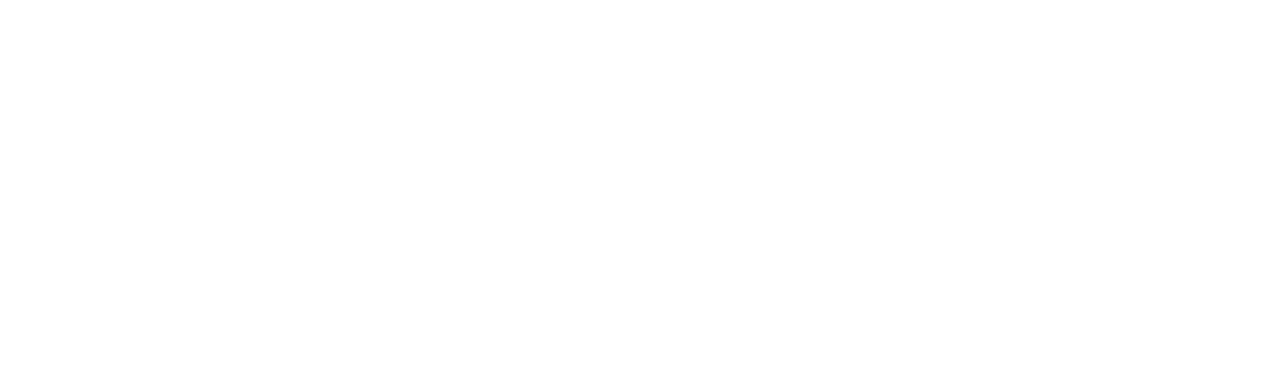
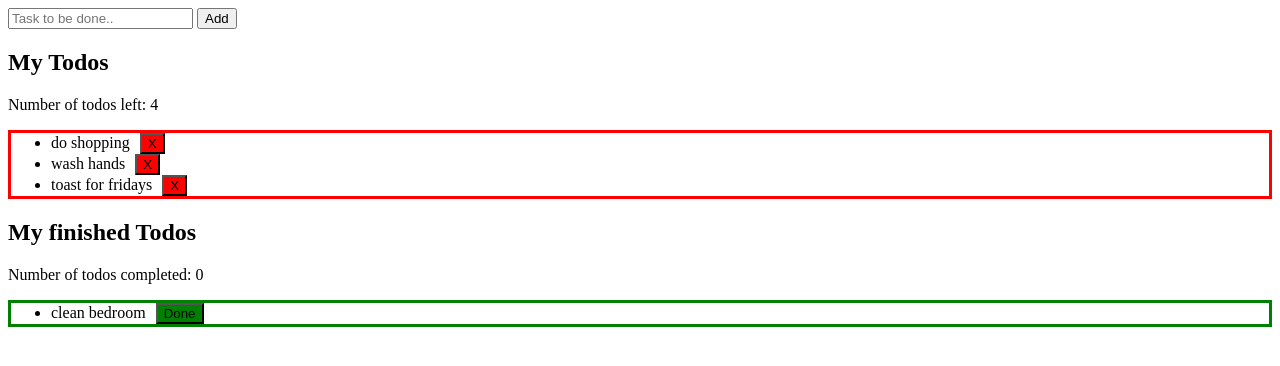
Before and after one commit to danielmedie/todo-task, a website built with Parcel: page src/index.html in a window 1280 px wide. Built offline with nearby package versions, Linux system fonts and the light colour scheme.

Commit message:
started building base

```diff
--- a/src/index.html
+++ b/src/index.html
@@ -9,6 +9,62 @@
     <link rel="stylesheet" href="./scss/main.scss">
 </head>
 <body>
+    <div id="newtask">
+        <input id="inputTodo" type="text" placeholder="Task to be done..">
+        <button id="push" >Add</button>
+     </div>
+
+    <h2>My Todos</h2>
+    <p>Number of todos left: <span id="noOfTodos">0</span></p>
+    <ul id="todoList"></ul>
+
+    <h2>My finished Todos</h2>
+    <p>Number of todos completed: <span id="noOfTodosCompleted">0</span></p>
+    <ul id="finishedTodoList"></ul>
+
 
 </body>
 </html>
+
+<!-- <!DOCTYPE html>
+<html lang="en">
+  <head>
+    <meta charset="UTF-8" />
+    <meta http-equiv="X-UA-Compatible" content="IE=edge" />
+    <meta name="viewport" content="width=device-width, initial-scale=1.0" />
+    <title>To Do List In JavaScript</title>
+    <link rel="stylesheet" href="https://cdn.jsdelivr.net/npm/bootstrap-icons@1.8.3/font/bootstrap-icons.css" /> -->
+    <!-- <link rel="stylesheet" href="./style.css" /> -->
+    <!-- <script src="./js/index.js" defer type="modules"></script>
+    <link rel="stylesheet" href="./scss/main.scss">
+  </head>
+  <body>
+    <div class="container">
+      <header>
+        <div class="header">
+          <h2>Hi Code Explained!</h2>
+        </div>
+        <div class="new-todo">
+          <form id="todoform">
+            <input type="text" name="newtodo" id="newtodo" placeholder="I will do ..." />
+            <button type="submit">
+              <i class="bi bi-plus-circle-fill"></i>
+            </button>
+          </form>
+        </div>
+      </header>
+      <div id="todos-list"> -->
+        <!-- <div class="todo" id="0">
+          <i class="bi bi-circle"></i>
+          <i class="bi bi-check-circle-fill"></i>
+          <p class="">Go get milk.</p>
+          <i class="bi bi-pencil-square"></i>
+          <i class="bi bi-trash"></i>
+        </div> -->
+      <!-- </div>
+      <div class="notification"></div>
+    </div> -->
+
+    <!-- <script src="./script.js"></script> -->
+  <!-- </body>
+</html> -->
--- a/src/js/index.js
+++ b/src/js/index.js
@@ -0,0 +1,202 @@
+
+// // let list = ['clean kitchen', 'wash the car', 'visit mother']
+// // console.log(list);
+
+// // for (let i = 0; i < list.length; i++) {
+// //     // list = [];
+// //     // console.log(list[i]);
+
+
+// //     let container = document.createElement('div')
+// //     let task = document.createElement('p')
+// //     let completeBtn = document.createElement('button')
+
+// //     task.innerHTML = list[i]
+
+// //     // container.addEventListener('click', () => {
+// //     //     handelClick(cars[i])
+// //     // })
+
+// //     container.appendChild(task)
+// //     container.appendChild(completeBtn)
+// //     document.body.appendChild(container)
+
+
+// //     completeBtn.addEventListener('click', () => {
+// //         console.log('remove');
+// //         list.slice(1, 0)
+// //     })
+// // }
+
+
+
+let todos = [
+    { value: "do shopping",
+    completed: false },
+    { value: "clean bedroom",
+    completed: true },
+    { value: "wash hands" ,
+    completed: false },
+    { value: "toast for fridays",
+    completed: false  }
+];
+
+let todoList = document.getElementById("todoList");
+let numberOfTodos = document.getElementById("noOfTodos");
+let finishedTodoList = document.getElementById("finishedTodoList");
+let numberOfTodosCompleted = document.getElementById("noOfTodosCompleted");
+let newTask = document.getElementById('inputTodo')
+let submitBtn = document.getElementById('push')
+
+
+
+
+const createTodo = (todo) => {
+  todoList.innerHTML = "";
+  finishedTodoList.innerHTML = ""
+//   newTask.innerHTML = "hello"
+//   submitBtn.addEventListener('click', newTodo())
+
+  todo.forEach((todo) => {
+    let list = document.createElement("li");
+    let spanWithValue = document.createElement("span");
+    let removeBtn = document.createElement("button");
+    removeBtn.className = 'removebtn'
+
+    //   const todoId = Number(todo.id);
+    //   console.log();
+    if (todo.completed === false) {
+    spanWithValue.innerText = todo.value;
+    removeBtn.innerText = "X";
+    removeBtn.addEventListener("click", () => {
+        // removeTodo(id);
+      toggleTodo(todo)
+    //   checkTodo(todoId)
+    });
+
+      list.appendChild(spanWithValue);
+      list.appendChild(removeBtn);
+
+      todoList.appendChild(list);
+    }
+    else {
+        spanWithValue.innerText = todo.value;
+        removeBtn.innerText = "Done";
+        removeBtn.addEventListener("click", () => {
+          todos.push(todo)
+
+        });
+
+        list.appendChild(spanWithValue);
+        list.appendChild(removeBtn);
+        removeBtn.className = 'completedBtn'
+
+        finishedTodoList.appendChild(list);
+    }
+
+    });
+    numberOfTodos.innerText = todos.length;
+
+    console.log(todos);
+    submitBtn.addEventListener('click', (  ) => {
+        newTodo()
+        // createTodo()
+
+        console.log('button works');
+    })
+};
+function newTodo(){
+    todos.push({
+        value : newTask.value,
+        completed : false
+    })
+
+    // createTodo()
+    console.log(todos);
+}
+
+// createTodo()
+
+
+//   function checkTodo(todoId) {
+//       todos = todos.map((todo, index) => ({
+//         ...todo,
+//         checked: index === todoId ? !todo.checked : todo.checked,
+//       }));
+
+//     //   renderTodos();
+//     //   localStorage.setItem('todos', JSON.stringify(todos));
+//     }
+    const toggleTodo = (todo) => {
+        console.log(todo);
+        todo.completed = true
+
+
+    }
+    //   const removeTodo = (index) => {
+    //     todos.splice(index, 1);
+    //     // todos.push(index[i])
+    //     createTodo(todos);
+    //     console.log(todos[index].completed)
+
+    // };
+
+
+  window.addEventListener("load", () => {
+    createTodo(todos);
+
+});
+
+//   const form = document.getElementById('todoform');
+// const todoInput = document.getElementById('newtodo');
+// const todosListEl = document.getElementById('todos-list');
+// const notificationEl = document.querySelector('.notification');
+
+// // VARS
+// let todos = JSON.parse(localStorage.getItem('todos')) || [];
+// let EditTodoId = -1;
+
+// // 1st render
+// renderTodos();
+
+// // FORM SUBMIT
+// form.addEventListener('submit', function (event) {
+//   event.preventDefault();
+
+//   saveTodo();
+//   renderTodos();
+//   localStorage.setItem('todos', JSON.stringify(todos));
+// });
+
+// // SAVE TODO
+// function saveTodo() {
+//   const todoValue = todoInput.value;
+
+//   // check if the todo is empty
+//   const isEmpty = todoValue === '';
+
+//   // check for duplicate todos
+//   const isDuplicate = todos.some((todo) => todo.value.toUpperCase() === todoValue.toUpperCase());
+
+//   if (isEmpty) {
+//     showNotification("Todo's input is empty");
+//   } else if (isDuplicate) {
+//     showNotification('Todo already exists!');
+//   } else {
+//     if (EditTodoId >= 0) {
+//       todos = todos.map((todo, index) => ({
+//         ...todo,
+//         value: index === EditTodoId ? todoValue : todo.value,
+//       }));
+//       EditTodoId = -1;
+//     } else {
+//       todos.push({
+//         value: todoValue,
+//         checked: false,
+//         color: '#' + Math.floor(Math.random() * 16777215).toString(16),
+//       });
+//     }
+
+//     todoInput.value = '';
+//   }
+// }
--- a/src/scss/main.scss
+++ b/src/scss/main.scss
@@ -0,0 +1,161 @@
+#todoList {
+    border: 3px solid red;
+}
+#finishedTodoList {
+    border: 3px solid green;
+
+}
+
+.removebtn {
+    background-color: red;
+    margin-left: 10px;
+}
+.completedBtn{
+    background-color: green;
+    margin-left: 10px;
+}
+
+
+
+
+// @import url('https://fonts.googleapis.com/css2?family=Ubuntu&display=swap');
+
+
+// * {
+//   padding: 0;
+//   margin: 0;
+//   box-sizing: border-box;
+//   font-family: 'Ubuntu', monospace;
+// }
+// html {
+//   font-size: 20px;
+// }
+
+// body {
+//   width: 100%;
+//   height: 100vh;
+//   display: flex;
+//   align-items: center;
+//   justify-content: center;
+// }
+
+// .container {
+//   background-color: antiquewhite;
+//   position: relative;
+//   overflow: hidden;
+// }
+// header {
+//   width: 100%;
+// //   height: var(--header-height);
+// //   background-image: url('./img/bg.jpg');
+//   background-size: cover;
+//   border-radius: 5px 5px 0 0;
+// }
+// .header {
+//   width: 100%;
+//   height: 100px;
+//   display: flex;
+//   align-items: center;
+//   justify-content: center;
+//   color: #fff;
+// }
+// .new-todo {
+//   width: 100%;
+//   height: 50px;
+// //   padding: 0.25rem 0;
+// }
+// .new-todo form {
+//   display: flex;
+//   align-items: center;
+// }
+// .new-todo form input {
+//   flex: 1;
+//   height: 40px;
+//   background-color: transparent;
+//   border: none;
+//   border-right: 0px;
+//   outline: transparent;
+//   padding-left: 0.5rem;
+//   font-size: 1rem;
+//   color: #fff;
+// }
+// .new-todo form button {
+//   width: 60px;
+//   height: 40px;
+//   font-size: 1rem;
+//   background-color: transparent;
+//   color: rgb(255, 247, 0);
+//   border: none;
+//   border-left: 0px;
+//   cursor: pointer;
+// }
+// .new-todo form button:hover {
+//   text-shadow: 1px 1px 20px rgba(0, 0, 0, 0.8);
+// }
+
+// #todos-list {
+//   height: calc(var(--container-height) - var(--header-height));
+//   background-color: #fff;
+//   padding: 0.5rem;
+//   border: 1px solid rgb(219, 219, 219);
+//   overflow: scroll;
+//   border-radius: 0 0 5px 5px;
+// }
+
+// #todos-list .todo {
+//   display: flex;
+//   align-items: center;
+//   padding: 0.75rem 0.5rem;
+//   border-radius: 5px;
+// }
+// #todos-list .todo:hover {
+//   background-color: rgba(0, 0, 0, 0.1);
+// }
+// #todos-list .todo * {
+//   cursor: pointer;
+//   margin-right: 0.5rem;
+// }
+// #todos-list .todo i {
+//   font-size: 0.9rem;
+// }
+// #todos-list .todo p {
+//   flex: 1;
+//   word-break: break-all;
+// }
+// .checked {
+//   text-decoration: line-through;
+//   color: grey;
+// }
+// #todos-list .todo .bi-pencil-square {
+//   color: rgb(31, 177, 48);
+// }
+// #todos-list .todo .bi-trash {
+//   color: rgb(236, 82, 82);
+//   margin: 0;
+// }
+
+// .notification {
+//   position: absolute;
+
+//   width: calc(3 * var(--contaier-width) / 4);
+//   height: 60px;
+
+//   display: flex;
+//   justify-content: center;
+//   align-items: center;
+
+//   opacity: 0.9;
+
+//   border-radius: 8px;
+//   background-color: rgb(233, 81, 81);
+//   top: 10px;
+//   right: calc(-3 * var(--contaier-width) / 4);
+
+//   color: #fff;
+
+//   transition: 300ms right ease-in-out;
+// }
+
+// .notif-enter {
+//   right: 10px;
+// }
```
Also changed, not shown: 1 other file.
